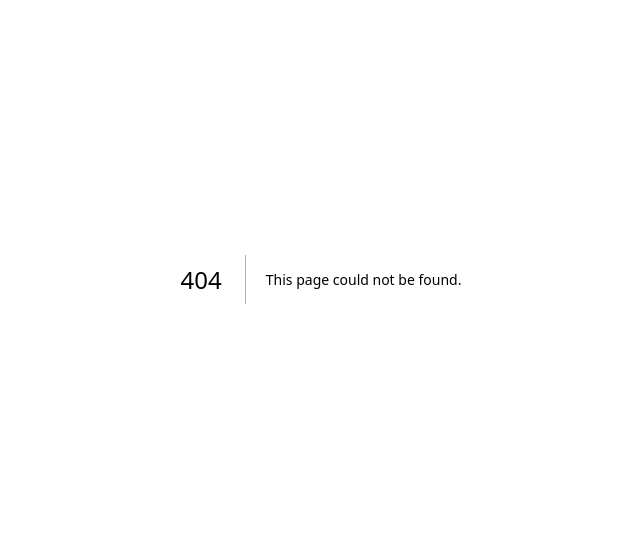
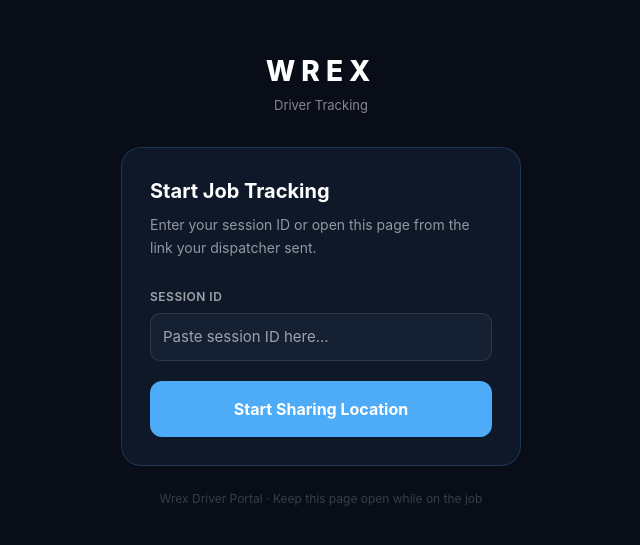
Before and after one commit to DarkWolf1124/wrex-site, a Next.js app: page /driver in a window 1280 px wide. Before the commit this address had no page. Shown: the part 121-666 px from the top of the page, without its empty margins (319-959 px from the left). Built offline with nearby package versions, Linux system fonts and the light colour scheme.

Commit message:
Add driver tracking page

```diff
--- /dev/null
+++ b/app/driver/page.js
@@ -0,0 +1,129 @@
+'use client';
+import { useEffect, useState, useRef } from 'react';
+import { createClient } from '@supabase/supabase-js';
+
+const supabase = createClient(
+  'https://fgxwrdelotuynufjklkw.supabase.co',
+  'sb_publishable_fozIr8sv43Jjsph7T3VGFA_r8wuVniZ'
+);
+
+export default function DriverPage() {
+  const [sessionId, setSessionId] = useState('');
+  const [status, setStatus] = useState('idle');
+  const [lastUpdate, setLastUpdate] = useState(null);
+  const [error, setError] = useState('');
+  const [coords, setCoords] = useState(null);
+  const watchRef = useRef(null);
+
+  useEffect(() => {
+    const params = new URLSearchParams(window.location.search);
+    const id = params.get('session');
+    if (id) setSessionId(id);
+  }, []);
+
+  const sendLocation = async (latitude, longitude, sid) => {
+    try {
+      const { error } = await supabase
+        .from('tracking_sessions')
+        .update({ driver_lat: latitude, driver_lng: longitude, updated_at: new Date().toISOString() })
+        .eq('id', sid);
+      if (error) throw error;
+      setLastUpdate(new Date().toLocaleTimeString());
+      setCoords({ latitude, longitude });
+    } catch (e) {
+      setError('Failed to send location. Check your connection.');
+    }
+  };
+
+  const startTracking = (sid) => {
+    if (!navigator.geolocation) { setError('GPS not supported on this device.'); setStatus('error'); return; }
+    setStatus('tracking'); setError('');
+    navigator.geolocation.getCurrentPosition(
+      (pos) => sendLocation(pos.coords.latitude, pos.coords.longitude, sid),
+      () => { setError('Could not get GPS. Make sure location is enabled.'); setStatus('error'); },
+      { enableHighAccuracy: true, timeout: 10000 }
+    );
+    watchRef.current = navigator.geolocation.watchPosition(
+      (pos) => sendLocation(pos.coords.latitude, pos.coords.longitude, sid),
+      () => setError('GPS signal lost.'),
+      { enableHighAccuracy: true, maximumAge: 5000 }
+    );
+  };
+
+  const stopTracking = async () => {
+    if (watchRef.current) navigator.geolocation.clearWatch(watchRef.current);
+    if (sessionId) await supabase.from('tracking_sessions').update({ status: 'completed' }).eq('id', sessionId);
+    setStatus('done');
+  };
+
+  const handleStart = () => {
+    if (!sessionId.trim()) { setError('Please enter a session ID.'); return; }
+    startTracking(sessionId.trim());
+  };
+
+  return (
+    <div style={{ minHeight:'100vh', backgroundColor:'#080D18', color:'#fff', fontFamily:'-apple-system, BlinkMacSystemFont, sans-serif', display:'flex', flexDirection:'column', alignItems:'center', justifyContent:'center', padding:'24px' }}>
+      <div style={{ marginBottom:32, textAlign:'center' }}>
+        <div style={{ fontSize:28, fontWeight:800, letterSpacing:6 }}>WREX</div>
+        <div style={{ fontSize:13, color:'rgba(255,255,255,0.5)', marginTop:4 }}>Driver Tracking</div>
+      </div>
+
+      <div style={{ backgroundColor:'#0F1829', borderRadius:20, padding:28, width:'100%', maxWidth:400, border:'1px solid rgba(77,171,247,0.2)' }}>
+
+        {status === 'idle' && (
+          <>
+            <div style={{ fontSize:20, fontWeight:700, marginBottom:8 }}>Start Job Tracking</div>
+            <div style={{ fontSize:14, color:'rgba(255,255,255,0.55)', marginBottom:24, lineHeight:1.6 }}>Enter your session ID or open this page from the link your dispatcher sent.</div>
+            <label style={{ fontSize:12, fontWeight:600, color:'rgba(255,255,255,0.6)', letterSpacing:0.5 }}>SESSION ID</label>
+            <input type="text" value={sessionId} onChange={(e)=>setSessionId(e.target.value)} placeholder="Paste session ID here..." style={{ width:'100%', padding:'12px', marginTop:6, marginBottom:20, backgroundColor:'#162033', border:'1px solid rgba(255,255,255,0.1)', borderRadius:10, color:'#fff', fontSize:15, boxSizing:'border-box' }}/>
+            {error && <div style={{ backgroundColor:'rgba(231,76,60,0.15)', borderRadius:10, padding:12, marginBottom:16, fontSize:13, color:'#E74C3C' }}>{error}</div>}
+            <button onClick={handleStart} style={{ width:'100%', padding:'16px', backgroundColor:'#4DABF7', border:'none', borderRadius:12, color:'#fff', fontSize:16, fontWeight:700, cursor:'pointer' }}>Start Sharing Location</button>
+          </>
+        )}
+
+        {status === 'tracking' && (
+          <>
+            <div style={{ display:'flex', alignItems:'center', gap:12, marginBottom:24 }}>
+              <div style={{ width:16, height:16, borderRadius:8, backgroundColor:'#27AE60', boxShadow:'0 0 0 4px rgba(39,174,96,0.3)' }}/>
+              <div>
+                <div style={{ fontSize:18, fontWeight:700 }}>Broadcasting Location</div>
+                <div style={{ fontSize:13, color:'rgba(255,255,255,0.55)', marginTop:2 }}>Customer can see your location</div>
+              </div>
+            </div>
+            {coords && (
+              <div style={{ backgroundColor:'#162033', borderRadius:12, padding:16, marginBottom:20 }}>
+                <div style={{ fontSize:11, color:'rgba(255,255,255,0.4)', letterSpacing:1, marginBottom:8 }}>YOUR LOCATION</div>
+                <div style={{ fontSize:14, color:'#4DABF7', fontWeight:600 }}>{coords.latitude.toFixed(6)}, {coords.longitude.toFixed(6)}</div>
+                {lastUpdate && <div style={{ fontSize:12, color:'rgba(255,255,255,0.4)', marginTop:6 }}>Last updated: {lastUpdate}</div>}
+              </div>
+            )}
+            <div style={{ backgroundColor:'rgba(39,174,96,0.1)', borderRadius:10, padding:12, marginBottom:20, fontSize:13, color:'#27AE60', lineHeight:1.6 }}>
+              Keep this page open while driving. Your location updates automatically.
+            </div>
+            {error && <div style={{ backgroundColor:'rgba(231,76,60,0.15)', borderRadius:10, padding:12, marginBottom:16, fontSize:13, color:'#E74C3C' }}>⚠️ {error}</div>}
+            <button onClick={stopTracking} style={{ width:'100%', padding:'16px', backgroundColor:'transparent', border:'1.5px solid #E74C3C', borderRadius:12, color:'#E74C3C', fontSize:16, fontWeight:700, cursor:'pointer' }}>Job Complete — Stop Tracking</button>
+          </>
+        )}
+
+        {status === 'done' && (
+          <div style={{ textAlign:'center', padding:'20px 0' }}>
+            <div style={{ fontSize:64, marginBottom:16 }}>✅</div>
+            <div style={{ fontSize:22, fontWeight:700, marginBottom:8 }}>Job Complete!</div>
+            <div style={{ fontSize:14, color:'rgba(255,255,255,0.55)', lineHeight:1.6 }}>Location sharing has stopped. The customer has been notified.</div>
+          </div>
+        )}
+
+        {status === 'error' && (
+          <div style={{ textAlign:'center', padding:'20px 0' }}>
+            <div style={{ fontSize:64, marginBottom:16 }}>⚠️</div>
+            <div style={{ fontSize:22, fontWeight:700, marginBottom:8 }}>GPS Error</div>
+            <div style={{ fontSize:14, color:'rgba(255,255,255,0.55)', lineHeight:1.6, marginBottom:24 }}>{error}</div>
+            <button onClick={()=>setStatus('idle')} style={{ padding:'14px 32px', backgroundColor:'#4DABF7', border:'none', borderRadius:12, color:'#fff', fontSize:15, fontWeight:700, cursor:'pointer' }}>Try Again</button>
+          </div>
+        )}
+      </div>
+
+      <div style={{ marginTop:24, fontSize:12, color:'rgba(255,255,255,0.2)', textAlign:'center' }}>Wrex Driver Portal · Keep this page open while on the job</div>
+    </div>
+  );
+}
```
